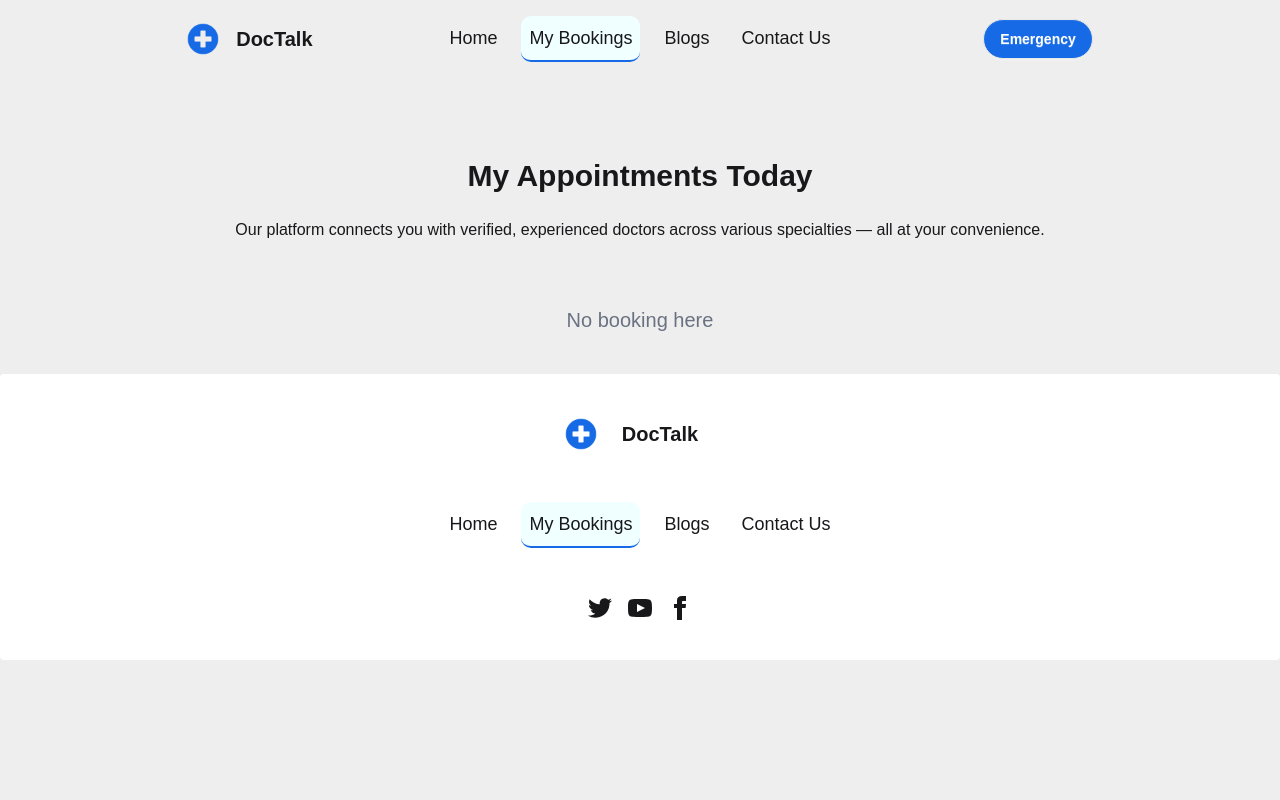
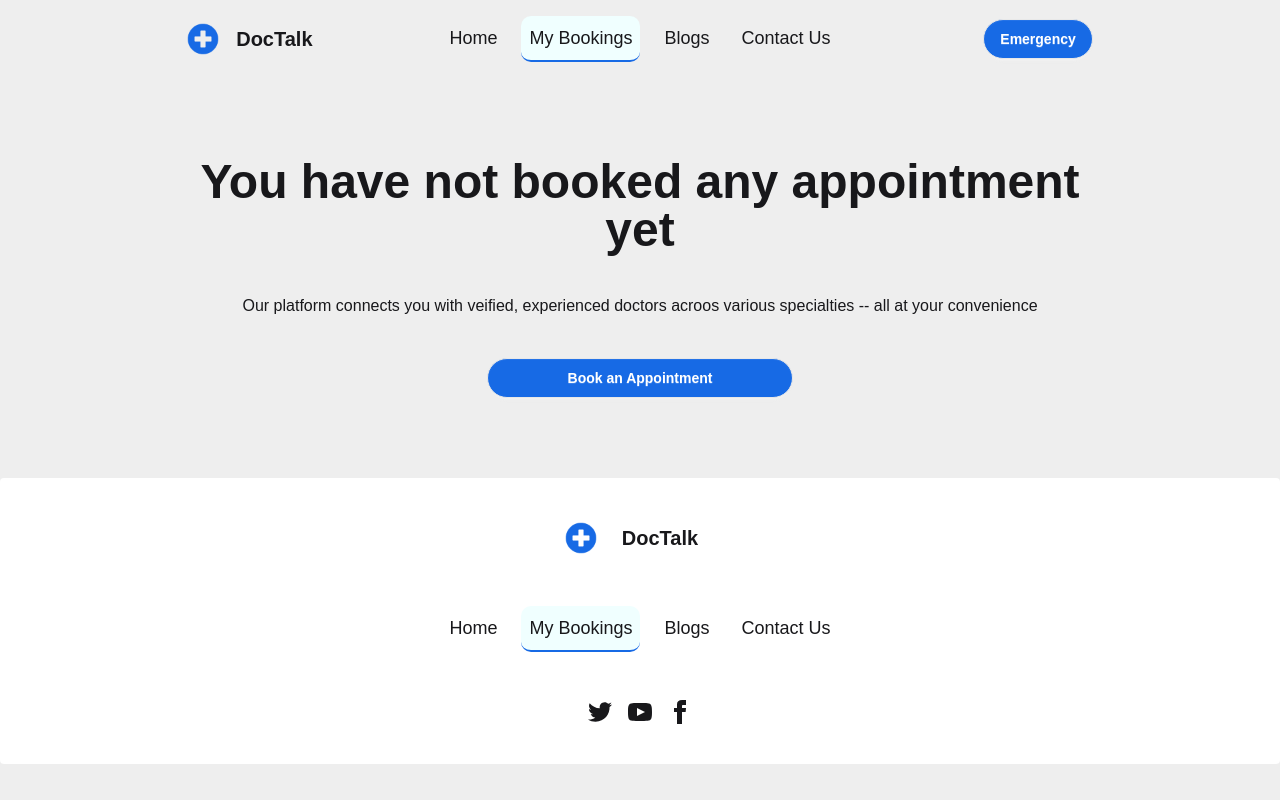
Before and after one commit to fakhrulhasan99/Assignment-08, a React (Vite) app: page /bookings in a window 1280 px wide. Built offline with nearby package versions, Linux system fonts and the light colour scheme.

Commit message:
contact page added

```diff
--- a/src/Pages/Bookings/Bookings.jsx
+++ b/src/Pages/Bookings/Bookings.jsx
@@ -1,4 +1,5 @@
 import React, { useEffect, useState } from "react";
+import { Link } from "react-router";
 import { toast } from "react-toastify";
 import {
   BarChart,
@@ -10,7 +11,6 @@ import {
   LabelList,
 } from "recharts";
 
-// 12 Color Options
 const colors = [
   "#2563eb",
   "#16a34a",
@@ -26,7 +26,6 @@ const colors = [
   "#d946ef",
 ];
 
-// Triangle Shape
 const getPath = (x, y, width, height) => {
   return `M${x},${y + height}
     C${x + width / 3},${y + height}
@@ -88,16 +87,11 @@ const Bookings = () => {
                 margin={{ top: 20, right: 20, left: 20, bottom: 20 }}
               >
                 <CartesianGrid strokeDasharray="3 3" />
-
-                {/* Straight Names (No Tilt) */}
                 <XAxis
                   dataKey="Name"
                   interval={0}
                 />
-
                 <YAxis width="auto" />
-
-                {/* Static Bar */}
                 <Bar
                   dataKey="Fee"
                   shape={<TriangleBar />}
@@ -109,23 +103,24 @@ const Bookings = () => {
             </ResponsiveContainer>
           </div>
         )}
-
-
-
-      </div>
-      <div className=" py-10 text-center">
-        <h2 className="text-3xl font-bold">
-          My Appointments Today
-        </h2>
-        <p className="py-6">Our platform connects you with verified, experienced doctors across various specialties — all at your convenience.</p>
       </div>
 
       {bookings.length === 0 ? (
-        <div className="text-center text-xl text-gray-500">
-          No booking here
+        <div className="text-center">
+          <h2 className="text-5xl font-bold py-10">You have not booked any appointment yet</h2>
+          <p>Our platform connects you with veified, experienced doctors acroos various specialties -- all at your convenience</p>
+          <Link to={"/"}>
+            <button className="btn btn-phu px-20 my-10">Book an Appointment</button>
+          </Link>
         </div>
       ) : (
         <div className="grid gap-6">
+          <div className=" py-10 text-center">
+            <h2 className="text-3xl font-bold">
+              My Appointments Today
+            </h2>
+            <p className="py-6">Our platform connects you with verified, experienced doctors across various specialties — all at your convenience.</p>
+          </div>
           {bookings.map((doctor) => (
             <div
               key={doctor.id}
--- a/src/Pages/Contacts/Contacts.jsx
+++ b/src/Pages/Contacts/Contacts.jsx
@@ -1,12 +1,16 @@
 import React, { useEffect } from 'react';
+import { Link } from 'react-router';
 
 const Contacts = () => {
     useEffect(() => {
             document.title = "Page Not Found | Doc Talk";
         })
     return (
-        <div>
-            contacts are here
+        <div className='flex flex-col items-center p-40'>
+            <img className='w-[50%]' src="https://i.ibb.co.com/PGq4jk12/not-found.png" alt="" />
+            <h2 className='text-red-400 text-4xl font-bold py-5'>404 - Page Not Found</h2>
+            <p className='text-2xl'>Oops! The page you are looking for doesn't exists</p>
+            <Link to={"/"}><button className='btn btn-phu my-10'>Go back to Home</button></Link>
         </div>
     );
 };
```
